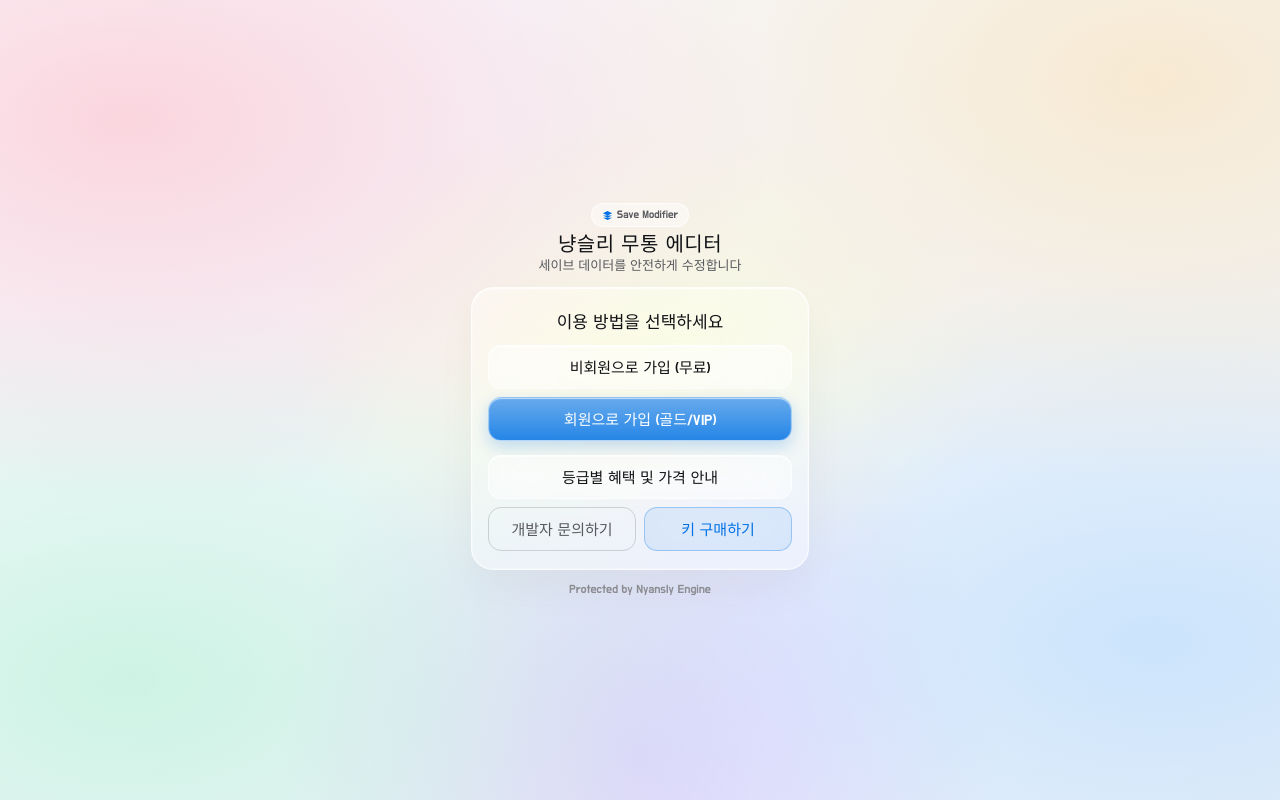
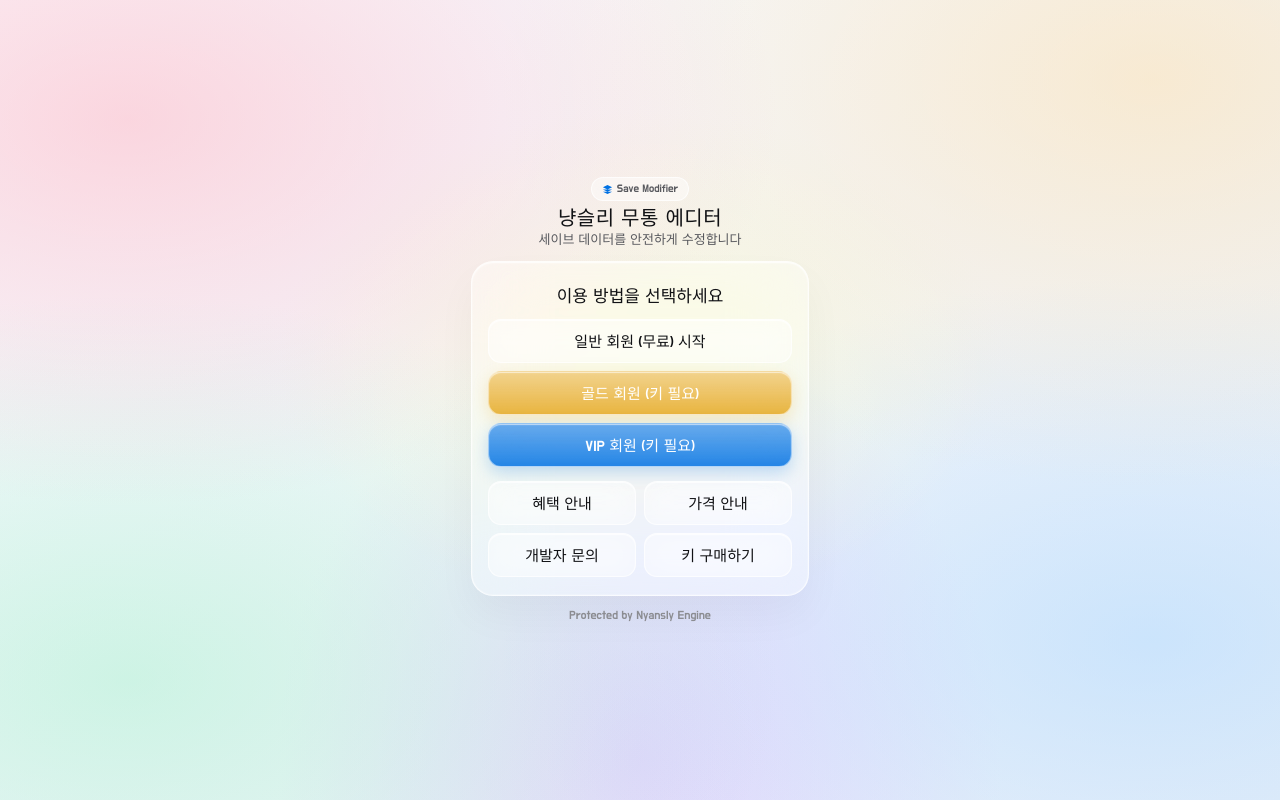
Before and after one commit to s1dpfy/bcsfe_only_catfood, a FastAPI app: page / in a window 1280 px wide. Run offline with FastAPI, Linux system fonts and the light colour scheme; some web fonts are replaced.

Commit message:
add gold user

```diff
--- a/main.py
+++ b/main.py
@@ -1,4 +1,4 @@
-from typing import Optional # 추가된 부분
+from typing import Optional
 from fastapi import FastAPI, Request, Form, Header, HTTPException
 from fastapi.responses import HTMLResponse
 from fastapi.templating import Jinja2Templates
@@ -95,7 +95,7 @@ def _db_get(path): return db.reference(path).get()
 def _db_delete(path): db.reference(path).delete()
 
 # ==========================================
-# 🔑 키 생성 API (Gold / VIP 구분 지원)
+# 🔑 키 생성 API
 # ==========================================
 @app.post("/api/generate_key")
 async def generate_key(admin_password: str = Form(...), duration_type: str = Form(...), tier: str = Form(...)):
@@ -172,7 +172,6 @@ async def verify_key(vip_key: str = Form(...), device_id: str = Form("")):
         elif bound_device != device_id:
             return {"success": False, "error": "이 키는 이미 다른 기기에 등록되어 있습니다. (기기 공유 불가)"}
 
-        # 키 검증 시 어떤 등급인지 반환 (기본값: 구버전 호환을 위해 vip)
         tier = key_data.get('tier', 'vip')
         return {"success": True, "tier": tier}
     except Exception: return {"success": False, "error": "인증 서버 통신 실패"}
@@ -219,21 +218,25 @@ async def load_save(transfer_code: str = Form(...), confirmation_code: str = For
             return {"success": False, "error": "이어하기 코드 또는 인증 번호가 올바르지 않거나, 게임 버전이 맞지 않습니다."}
 
         token = secrets.token_hex(16)
-        # 회원 등급(tier) 정보를 세션에 저장
         SESSIONS[token] = {"service": service, "last_active": time.time(), "tier": tier, "vip_key": vip_key}
+
         summary = await asyncio.to_thread(service.summary)
+        current_data = summary.get("current", {})
 
+        # 📌 모든 재화의 현재 수량을 프론트로 반환하도록 추가
         return {
             "success": True,
             "token": token,
-            "catfood": summary.get("current", {}).get("catfood", 0),
-            "xp": summary.get("current", {}).get("xp", 0)
+            "catfood": current_data.get("catfood", 0),
+            "xp": current_data.get("xp", 0),
+            "normal_tickets": current_data.get("normal_tickets", 0),
+            "legend_tickets": current_data.get("legend_tickets", 0),
+            "platinum_tickets": current_data.get("platinum_tickets", 0),
+            "catfruit": current_data.get("catfruit", 0)
         }
     except Exception as e:
         return {"success": False, "error": f"서버 처리 오류: {str(e)}"}
 
-
-# 빈 값이 넘어오면(None) 기존 데이터를 유지하도록 수정되었습니다.
 def _process_upload(service: BCSFEService, catfood, xp, normal, legend, platinum, catfruit, tier: str):
     is_premium = tier in ["gold", "vip"]
 
@@ -265,7 +268,6 @@ async def modify_and_upload(
     tier = session_data.get("tier", "guest")
     vip_key = session_data.get("vip_key")
 
-    # 등급별 상한선 검증
     if tier == "guest":
         if (catfood is not None and catfood > 17000) or \
            (xp is not None and xp > 20000000) or \
@@ -294,7 +296,6 @@ async def modify_and_upload(
         new_tc, new_cc = await asyncio.to_thread(_process_upload, service, catfood, xp, normal_tickets, legend_tickets, platinum_tickets, catfruit, tier)
 
         key_burned = False
-        # 📌 1회용 키 소진 (업로드 성공 시점에만 차감)
         if tier in ["gold", "vip"] and vip_key:
             key_data = await asyncio.to_thread(_db_get, f'keys/{vip_key}')
             if key_data and key_data.get('key_type') == 'one_time':
--- a/requirements.txt
+++ b/requirements.txt
@@ -5,3 +5,4 @@ bcsfe
 python-multipart
 firebase_admin
 python-dotenv
+websockets
--- a/templates/index.html
+++ b/templates/index.html
@@ -78,7 +78,8 @@
             padding: 8px 10px; border-radius: 12px; font-size: 13px; text-align: center;
             margin-bottom: 10px; backdrop-filter: blur(15px); -webkit-backdrop-filter: blur(15px); line-height: 1.3;
         }
-        .alert-error { background: rgba(255, 59, 48, 0.12); color: #D70015; border: 1px solid rgba(255, 59, 48, 0.2); }
+        /* 빨간 글씨 제거 및 무채색 적용 */
+        .alert-error { background: rgba(255, 255, 255, 0.5); color: var(--ink); border: 1px solid var(--glass-border); font-weight: bold; }
         .alert-success { background: rgba(52, 199, 89, 0.14); color: #1A7F37; border: 1px solid rgba(52, 199, 89, 0.25); }
 
         .form-group { margin-bottom: 9px; }
@@ -97,17 +98,28 @@
             text-decoration: none; border: 1px solid var(--glass-border);
             transition: transform 0.12s var(--ease-ios), opacity 0.15s ease; margin-top: 8px;
         }
+
+        /* 통일된 기본 버튼 (유리 질감) */
+        .btn-secondary {
+            background: rgba(255, 255, 255, 0.3); color: var(--ink);
+            backdrop-filter: blur(15px); -webkit-backdrop-filter: blur(15px);
+            box-shadow: inset 0 1px 1px rgba(255, 255, 255, 0.8);
+        }
+
+        /* 골드 & VIP 전용 버튼 */
         .btn-primary {
             background: linear-gradient(180deg, rgba(255, 255, 255, 0.3) 0%, rgba(255, 255, 255, 0) 100%), rgba(0, 113, 227, 0.85);
             color: #FFFFFF; backdrop-filter: blur(20px); -webkit-backdrop-filter: blur(20px);
             box-shadow: 0 6px 16px rgba(0, 113, 227, 0.22), inset 0 1px 1px rgba(255, 255, 255, 0.6);
             border-color: rgba(255, 255, 255, 0.5);
         }
-        .btn-secondary {
-            background: rgba(255, 255, 255, 0.3); color: var(--ink);
-            backdrop-filter: blur(15px); -webkit-backdrop-filter: blur(15px);
-            box-shadow: inset 0 1px 1px rgba(255, 255, 255, 0.8);
+        .btn-gold {
+            background: linear-gradient(180deg, rgba(255, 255, 255, 0.4) 0%, rgba(255, 255, 255, 0) 100%), rgba(230, 168, 34, 0.85);
+            color: #FFFFFF; backdrop-filter: blur(20px); -webkit-backdrop-filter: blur(20px);
+            box-shadow: 0 6px 16px rgba(230, 168, 34, 0.22), inset 0 1px 1px rgba(255, 255, 255, 0.6);
+            border-color: rgba(255, 255, 255, 0.5);
         }
+
         .btn-ghost { background: transparent; color: var(--ink-secondary); border: 1px solid rgba(0,0,0,0.15); margin-top: 8px; }
         .btn-liquid:active:not(:disabled) { transform: scale(0.98); opacity: 0.9; }
         .btn-liquid:disabled { opacity: 0.45; cursor: not-allowed; transform: none; }
@@ -118,8 +130,9 @@
             display: flex; align-items: center; justify-content: center;
             border: 1px solid var(--glass-border); backdrop-filter: blur(15px); -webkit-backdrop-filter: blur(15px);
         }
-        .icon-lock { background: rgba(255, 59, 48, 0.12); }
-        .icon-lock svg { width: 20px; height: 20px; fill: #D70015; }
+        /* 잠금 아이콘 빨간색 제거 */
+        .icon-lock { background: rgba(255, 255, 255, 0.4); }
+        .icon-lock svg { width: 20px; height: 20px; fill: var(--ink); }
         .icon-success { background: rgba(52, 199, 89, 0.15); }
         .icon-success svg { width: 20px; height: 20px; fill: #1A7F37; }
         .status-title { font-size: 17px; color: var(--ink); margin-bottom: 2px; }
@@ -162,15 +175,22 @@
         .price-list li:last-child { border-bottom: none; margin-bottom: 0; padding-bottom: 0; }
         .price-list li::before { content: none !important; }
         .price-val { font-weight: bold; color: var(--accent-blue); font-size: 14px;}
-        .price-tip { font-size: 12px; font-weight: bold; color: #D70015; text-align: center; margin-top: 8px; line-height: 1.3; background:rgba(255,255,255,0.5); padding:8px; border-radius:8px;}
+
+        /* 빨간 글씨 제거 및 무채색 적용 */
+        .price-tip {
+            font-size: 12px; font-weight: bold; color: var(--ink); text-align: center;
+            margin-top: 8px; line-height: 1.4; background: rgba(255, 255, 255, 0.5);
+            padding: 10px; border-radius: 8px; border: 1px solid var(--glass-border);
+        }
 
         .hidden { display: none !important; }
     </style>
 </head>
 <body>
-    <div id="info-modal" class="modal-overlay hidden" onclick="closeInfo(event)">
+    <!-- 혜택 안내 모달 -->
+    <div id="modal-benefits" class="modal-overlay hidden" onclick="closeInfo('benefits', event)">
         <div class="glass-panel modal-box" onclick="event.stopPropagation()">
-            <h2 class="status-title" style="margin-bottom: 12px;">멤버십 안내 및 요금표</h2>
+            <h2 class="status-title" style="margin-bottom: 12px;">등급별 혜택 안내</h2>
 
             <div class="info-section">
                 <h3>일반 회원 (무료)</h3>
@@ -178,12 +198,12 @@
                     <li>통조림 최대: 17,000개</li>
                     <li>XP 최대: 20,000,000 (2천만)</li>
                     <li>일반 티켓 최대: 15개</li>
-                    <li>기타 재화: 수정 불가 🔒</li>
+                    <li>기타 재화: 수정 불가</li>
                 </ul>
             </div>
 
             <div class="info-section">
-                <h3>🌟 골드 회원 (키 필요)</h3>
+                <h3 style="color: #c98c00;">골드 회원 (키 필요)</h3>
                 <ul>
                     <li>통조림 최대: 100,000개</li>
                     <li>XP 최대: 100,000,000 (1억)</li>
@@ -193,7 +213,7 @@
             </div>
 
             <div class="info-section">
-                <h3>👑 VIP 회원 (키 필요)</h3>
+                <h3 style="color: var(--accent-blue);">VIP 회원 (키 필요)</h3>
                 <ul>
                     <li>통조림 최대: 1,000,000개</li>
                     <li>XP 최대: 100,000,000 (1억)</li>
@@ -201,22 +221,37 @@
                     <li>개다래 (전체) 최대: 998개</li>
                 </ul>
             </div>
+            <button onclick="closeInfo('benefits', event)" class="btn-liquid btn-secondary" style="margin-top: 14px;">닫기</button>
+        </div>
+    </div>
+
+    <!-- 가격 안내 모달 -->
+    <div id="modal-pricing" class="modal-overlay hidden" onclick="closeInfo('pricing', event)">
+        <div class="glass-panel modal-box" onclick="event.stopPropagation()">
+            <h2 class="status-title" style="margin-bottom: 12px;">이용권 가격 안내</h2>
 
             <div class="info-section">
-                <h3>회원 이용권 가격</h3>
+                <h3 style="color: #c98c00;">골드 회원</h3>
                 <ul class="price-list">
-                    <li><span style="color:#58595E;">[골드] 1회용권</span> <span class="price-val">1,990원</span></li>
-                    <li><span style="color:#58595E;">[골드] 1일 무제한권</span> <span class="price-val">4,990원</span></li>
-                    <li><span style="color:#58595E;">[골드] 평생 무제한권</span> <span class="price-val">17,900원</span></li>
-                    <hr style="margin: 6px 0; border:0; border-top:1px dashed rgba(0,0,0,0.15)">
-                    <li><span style="color:#0071E3; font-weight:bold;">[VIP] 1회용권</span> <span class="price-val">2,990원</span></li>
-                    <li><span style="color:#0071E3; font-weight:bold;">[VIP] 1일 무제한권</span> <span class="price-val">5,990원</span></li>
-                    <li><span style="color:#0071E3; font-weight:bold;">[VIP] 평생 무제한권</span> <span class="price-val">29,900원</span></li>
+                    <li><span style="color:#58595E;">1회용권</span> <span class="price-val">1,990원</span></li>
+                    <li><span style="color:#58595E;">1일 무제한권</span> <span class="price-val">4,990원</span></li>
+                    <li><span style="color:#58595E;">평생 무제한권</span> <span class="price-val">17,900원</span></li>
                 </ul>
-                <p class="price-tip">※ 골드 평생 무제한에서 VIP 평생 무제한으로 업그레이드 시 14,900원만 추가 결제하시면 키를 업그레이드 해드립니다!</p>
             </div>
 
-            <button onclick="closeInfo(event)" class="btn-liquid btn-primary" style="margin-top: 14px;">닫기</button>
+            <div class="info-section">
+                <h3 style="color: var(--accent-blue);">VIP 회원</h3>
+                <ul class="price-list">
+                    <li><span style="color:#0071E3; font-weight:bold;">1회용권</span> <span class="price-val">2,990원</span></li>
+                    <li><span style="color:#0071E3; font-weight:bold;">1일 무제한권</span> <span class="price-val">5,990원</span></li>
+                    <li><span style="color:#0071E3; font-weight:bold;">평생 무제한권</span> <span class="price-val">29,900원</span></li>
+                </ul>
+            </div>
+
+            <div class="price-tip">
+                골드 평생 무제한에서 VIP 평생 무제한으로 업그레이드 시<br>14,900원만 추가 결제하시면 키를 업그레이드 해드립니다!
+            </div>
+            <button onclick="closeInfo('pricing', event)" class="btn-liquid btn-secondary" style="margin-top: 14px;">닫기</button>
         </div>
     </div>
 
@@ -237,33 +272,35 @@
                 <div class="status-center">
                     <h2 class="status-title" style="margin-bottom: 12px;">이용 방법을 선택하세요</h2>
                     <button onclick="selectMembership('guest')" class="btn-liquid btn-secondary">
-                        비회원으로 가입 (무료)
+                        일반 회원 (무료) 시작
                     </button>
-                    <button onclick="selectMembership('member')" class="btn-liquid btn-primary">
-                        회원으로 가입 (골드/VIP)
+                    <!-- 골드 및 VIP 버튼만 색상 유지 -->
+                    <button onclick="selectMembership('gold')" class="btn-liquid btn-gold">
+                        골드 회원 (키 필요)
+                    </button>
+                    <button onclick="selectMembership('vip')" class="btn-liquid btn-primary">
+                        VIP 회원 (키 필요)
                     </button>
 
-                    <button onclick="openInfo()" class="btn-liquid btn-secondary" style="margin-top: 14px;">
-                        등급별 혜택 및 가격 안내
-                    </button>
+                    <div style="display: flex; gap: 8px; margin-top: 14px;">
+                        <button onclick="openInfo('benefits')" class="btn-liquid btn-secondary" style="margin-top: 0; flex: 1;">혜택 안내</button>
+                        <button onclick="openInfo('pricing')" class="btn-liquid btn-secondary" style="margin-top: 0; flex: 1;">가격 안내</button>
+                    </div>
 
                     <div style="display: flex; gap: 8px; margin-top: 8px;">
-                        <a href="https://open.kakao.com/me/nyangs1" target="_blank" rel="noopener noreferrer" class="btn-liquid btn-ghost" style="margin-top: 0;">
-                            개발자 문의하기
-                        </a>
-                        <a href="https://open.kakao.com/o/pEVLslHi" target="_blank" rel="noopener noreferrer" class="btn-liquid btn-primary" style="margin-top: 0; background: rgba(0, 113, 227, 0.1); color: var(--accent-blue); border-color: rgba(0, 113, 227, 0.3); box-shadow: none;">
-                            키 구매하기
-                        </a>
+                        <a href="https://open.kakao.com/me/nyangs1" target="_blank" rel="noopener noreferrer" class="btn-liquid btn-secondary" style="margin-top: 0; flex: 1; border: 1px solid var(--glass-border);">개발자 문의</a>
+                        <a href="https://open.kakao.com/o/pEVLslHi" target="_blank" rel="noopener noreferrer" class="btn-liquid btn-secondary" style="margin-top: 0; flex: 1; border: 1px solid var(--glass-border);">키 구매하기</a>
                     </div>
                 </div>
             </section>
 
             <section id="section-auth" class="hidden">
                 <div class="form-group">
-                    <label for="vip_key">인증 키 입력</label>
+                    <label for="vip_key" id="auth-title">인증 키 입력</label>
                     <input type="text" id="vip_key" placeholder="발급받은 키를 입력하세요" autocomplete="off">
                 </div>
-                <button onclick="verifyKey()" id="btn-verify" class="btn-liquid btn-primary">키 인증하기</button>
+                <!-- 인증 버튼도 통일 -->
+                <button onclick="verifyKey()" id="btn-verify" class="btn-liquid btn-secondary">키 인증하기</button>
                 <button onclick="goBackToIntro()" class="btn-liquid btn-secondary">뒤로 가기</button>
             </section>
 
@@ -287,8 +324,8 @@
                     <label for="confirmation_code">인증 번호</label>
                     <input type="text" id="confirmation_code" placeholder="인증 번호 입력" autocomplete="off" spellcheck="false">
                 </div>
-                <button onclick="loadSave()" id="btn-load" class="btn-liquid btn-primary">세이브 불러오기</button>
-                <a href="https://open.kakao.com/o/pEVLslHi" target="_blank" rel="noopener noreferrer" class="btn-liquid btn-secondary">제작자 문의</a>
+                <button onclick="loadSave()" id="btn-load" class="btn-liquid btn-secondary">세이브 불러오기</button>
+                <button onclick="location.reload()" class="btn-liquid btn-secondary">처음으로</button>
             </section>
 
             <section id="section-modify" class="hidden">
@@ -339,7 +376,7 @@
                     <input type="number" id="catfruit" placeholder="수량 일괄 입력">
                 </div>
 
-                <button onclick="modifySave()" id="btn-modify" class="btn-liquid btn-primary">수정 및 업로드</button>
+                <button onclick="modifySave()" id="btn-modify" class="btn-liquid btn-secondary">수정 및 업로드</button>
             </section>
 
             <section id="section-result" class="hidden">
@@ -374,7 +411,7 @@
     <script>
         let sessionToken = "";
         let currentAuthType = "guest";
-        let currentUserTier = "guest"; // 'guest', 'gold', 'vip'
+        let currentUserTier = "guest";
         let currentVipKey = "";
 
         function getOrCreateDeviceId() {
@@ -387,8 +424,8 @@
         }
         const currentDeviceId = getOrCreateDeviceId();
 
-        function openInfo() { document.getElementById('info-modal').classList.remove('hidden'); }
-        function closeInfo(e) { e.stopPropagation(); document.getElementById('info-modal').classList.add('hidden'); }
+        function openInfo(type) { document.getElementById('modal-' + type).classList.remove('hidden'); }
+        function closeInfo(type, e) { e.stopPropagation(); document.getElementById('modal-' + type).classList.add('hidden'); }
         function showMessage(msg, isError = false) {
             const box = document.getElementById('message-box');
             box.textContent = msg; box.className = 'alert ' + (isError ? 'alert-error' : 'alert-success'); box.classList.remove('hidden');
@@ -396,17 +433,22 @@
         function copyText(elementId) {
             const text = document.getElementById(elementId).innerText;
             if (!text) return;
-            navigator.clipboard.writeText(text).then(() => { showMessage("클립보드에 복사되었습니다.", false); }).catch(() => {});
+            navigator.clipboard.writeText(text).then(() => { showMessage("복사되었습니다.", false); }).catch(() => {});
         }
+
         function selectMembership(type) {
-            currentAuthType = type;
             document.getElementById('section-intro').classList.add('hidden');
-            if (type === 'member') document.getElementById('section-auth').classList.remove('hidden');
-            else {
+            if (type === 'gold' || type === 'vip') {
+                currentAuthType = 'member';
+                document.getElementById('auth-title').textContent = type === 'gold' ? '골드 인증 키 입력' : 'VIP 인증 키 입력';
+                document.getElementById('section-auth').classList.remove('hidden');
+            } else {
+                currentAuthType = 'guest';
                 currentUserTier = "guest";
                 document.getElementById('section-load').classList.remove('hidden');
             }
         }
+
         function goBackToIntro() {
             document.getElementById('section-auth').classList.add('hidden');
             document.getElementById('message-box').classList.add('hidden');
@@ -426,6 +468,7 @@
             const keyInput = document.getElementById('vip_key').value.trim();
             if (!keyInput) return showMessage("키를 입력해주세요.", true);
             const btn = document.getElementById('btn-verify');
+            const originalText = btn.textContent;
             btn.disabled = true; btn.textContent = "확인 중..."; document.getElementById('message-box').classList.add('hidden');
 
             const formData = new FormData();
@@ -470,7 +513,7 @@
             } catch (e) {
                 showMessage("서버 통신 오류가 발생했습니다.", true);
             } finally {
-                btn.disabled = false; btn.textContent = "키 인증하기";
+                btn.disabled = false; btn.textContent = originalText;
             }
         }
 
@@ -495,9 +538,13 @@
                 if (data.success) {
                     sessionToken = data.token;
 
-                    // 불러온 값들을 placeholder로 보여주되 실제 입력창은 비워둡니다 (수정 안할 시 유지)
-                    document.getElementById('catfood').placeholder = `현재 값: ${data.catfood}`;
-                    document.getElementById('xp').placeholder = `현재 값: ${data.xp}`;
+                    // 불러온 값들을 placeholder에 전부 표시
+                    document.getElementById('catfood').placeholder = `현재 값: ${data.catfood ?? 0}`;
+                    document.getElementById('xp').placeholder = `현재 값: ${data.xp ?? 0}`;
+                    document.getElementById('normal_tickets').placeholder = `현재 값: ${data.normal_tickets ?? 0}`;
+                    document.getElementById('legend_tickets').placeholder = `현재 값: ${data.legend_tickets ?? 0}`;
+                    document.getElementById('platinum_tickets').placeholder = `현재 값: ${data.platinum_tickets ?? 0}`;
+                    document.getElementById('catfruit').placeholder = `현재 값: ${data.catfruit ?? 0}`;
 
                     document.getElementById('section-load').classList.add('hidden');
                     document.getElementById('section-modify').classList.remove('hidden');
@@ -528,7 +575,6 @@
                 catfruit = appendIfNotEmpty('catfruit', 'catfruit');
             }
 
-            // 클라이언트 사이드 검증 로직
             if (currentUserTier === 'gold') {
                 if (catfood !== null && catfood > 100000) return showMessage("통조림은 최대 100,000개까지 가능합니다.", true);
                 if (xp !== null && xp > 100000000) return showMessage("XP는 최대 100,000,000까지 가능합니다.", true);
@@ -543,7 +589,7 @@
                 if (legend !== null && legend > 999) return showMessage("레전드 티켓은 최대 999개까지 가능합니다.", true);
                 if (platinum !== null && platinum > 999) return showMessage("플래티넘 티켓은 최대 999개까지 가능합니다.", true);
                 if (catfruit !== null && catfruit > 998) return showMessage("개다래는 최대 998개까지 가능합니다.", true);
-            } else { // guest
+            } else {
                 if (catfood !== null && catfood > 17000) return showMessage("통조림은 최대 17,000개까지 가능합니다.", true);
                 if (xp !== null && xp > 20000000) return showMessage("XP는 최대 20,000,000까지 가능합니다.", true);
                 if (normal !== null && normal > 15) return showMessage("일반 티켓은 최대 15개까지 가능합니다.", true);
@@ -567,7 +613,8 @@
                     document.getElementById('new_confirmation_code').textContent = data.confirmation_code;
 
                     if (data.key_burned) {
-                        document.getElementById('result-desc').innerHTML = "새 코드로 게임을 이어하세요.<br><span style='color:#D70015;'>※ 1회용 키 사용이 완료되어 키가 만료되었습니다.</span>";
+                        // 빨간 글씨 제거 및 무채색 적용
+                        document.getElementById('result-desc').innerHTML = "새 코드로 게임을 이어하세요.<br><div style='color:var(--ink); font-weight:bold; background:rgba(255,255,255,0.5); padding:8px 12px; border-radius:8px; border: 1px solid var(--glass-border); margin-top:12px; display:inline-block;'>※ 1회용 키 사용이 완료되어 소멸되었습니다.</div>";
                     }
                 } else showMessage(data.error || "업로드 실패", true);
             } catch (e) { showMessage("서버 통신 중 오류가 발생했습니다.", true);
```
Also changed, not shown: templates/admin.html (+42 -32 lines).
